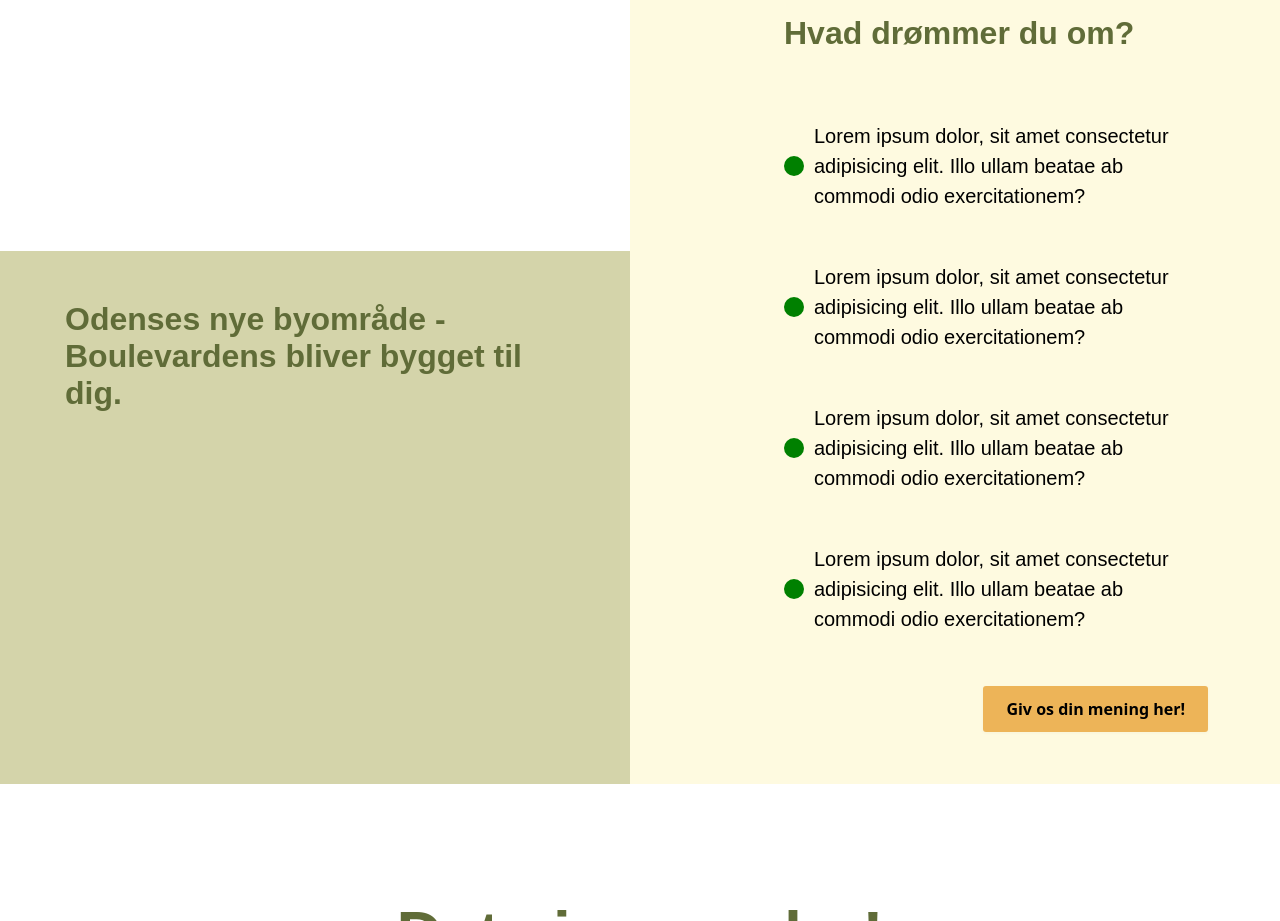
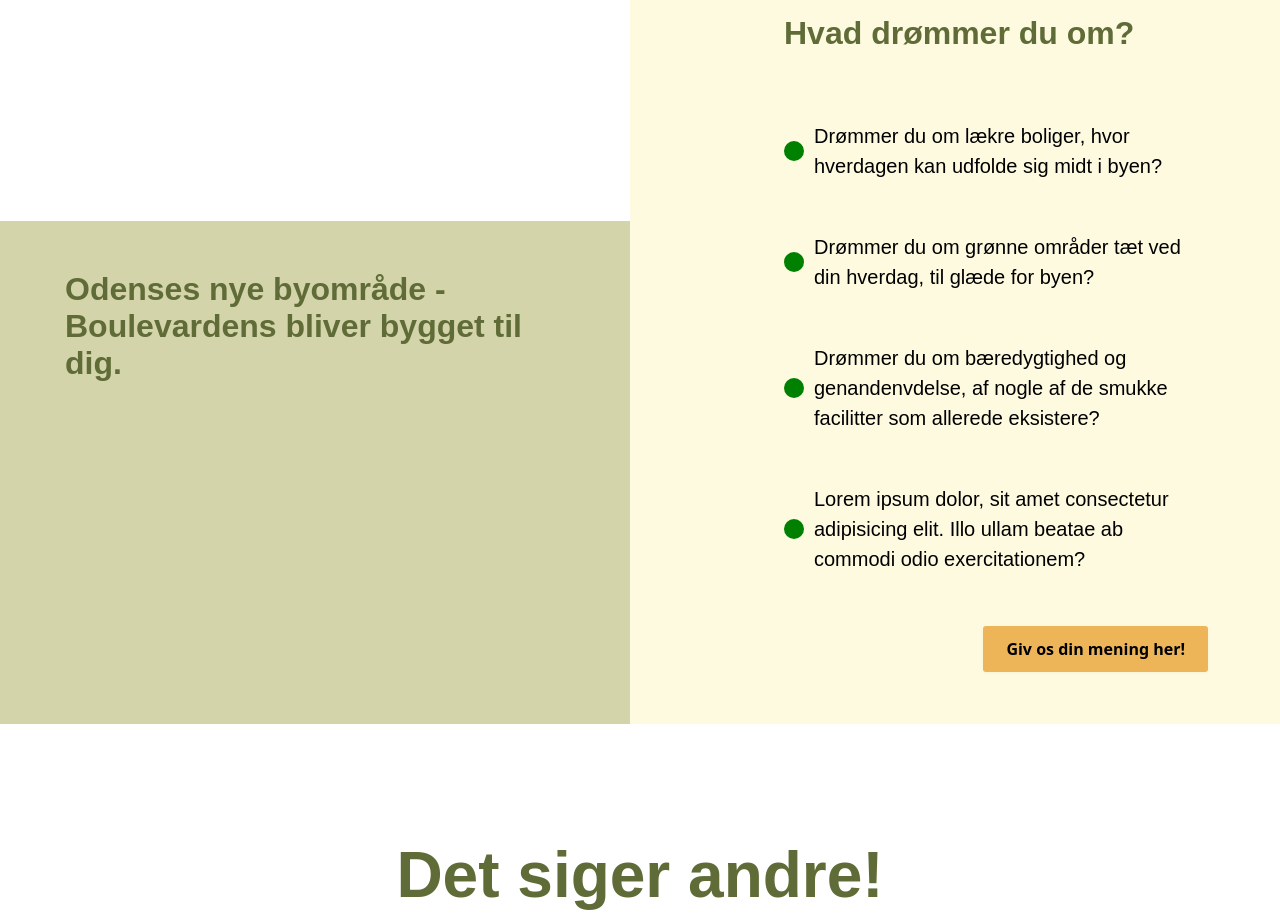
Before and after one commit to Signeamadsen97/creo-kampagne, a Vue app: page / in a window 1280 px wide. Shown: the part 3300-4221 px from the top of the page. Built offline with nearby package versions, Linux system fonts and the light colour scheme; no server answers; the database is empty.

Commit message:
poll spørgsmål

```diff
--- a/src/components/PollBox.vue
+++ b/src/components/PollBox.vue
@@ -37,16 +37,14 @@ async function submit() {
       Hvad drømmer du om?
     </h1>
     <form @submit.prevent="submit">
-      <InputField
-        label="Lorem ipsum dolor, sit amet consectetur adipisicing elit. Illo ullam beatae ab commodi odio exercitationem?"
-        name="vote" value="option 1" @changed="handleChange" />
+      <InputField label="Drømmer du om lækre boliger, hvor hverdagen kan udfolde sig midt i byen?" name="vote"
+        value="option 1" @changed="handleChange" />
+
+      <InputField label="Drømmer du om grønne områder tæt ved din hverdag, til glæde for byen?" name="vote"
+        value="option 2" @changed="handleChange" />
 
       <InputField
-        label="Lorem ipsum dolor, sit amet consectetur adipisicing elit. Illo ullam beatae ab commodi odio exercitationem?"
-        name="vote" value="option 2" @changed="handleChange" />
-
-      <InputField
-        label="Lorem ipsum dolor, sit amet consectetur adipisicing elit. Illo ullam beatae ab commodi odio exercitationem?"
+        label="Drømmer du om bæredygtighed og genandenvdelse, af nogle af de smukke facilitter som allerede eksistere?"
         name="vote" value="option 3" @changed="handleChange" />
 
       <InputField
```
